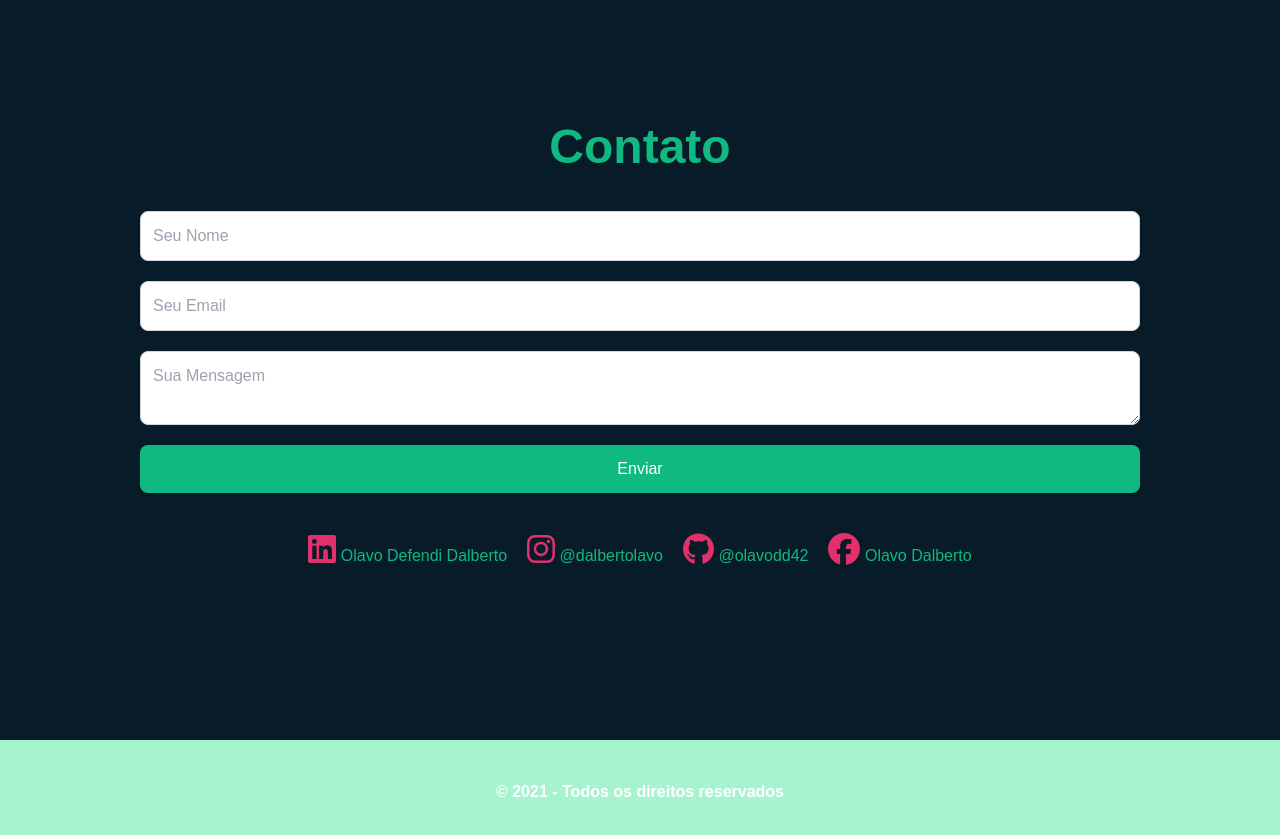
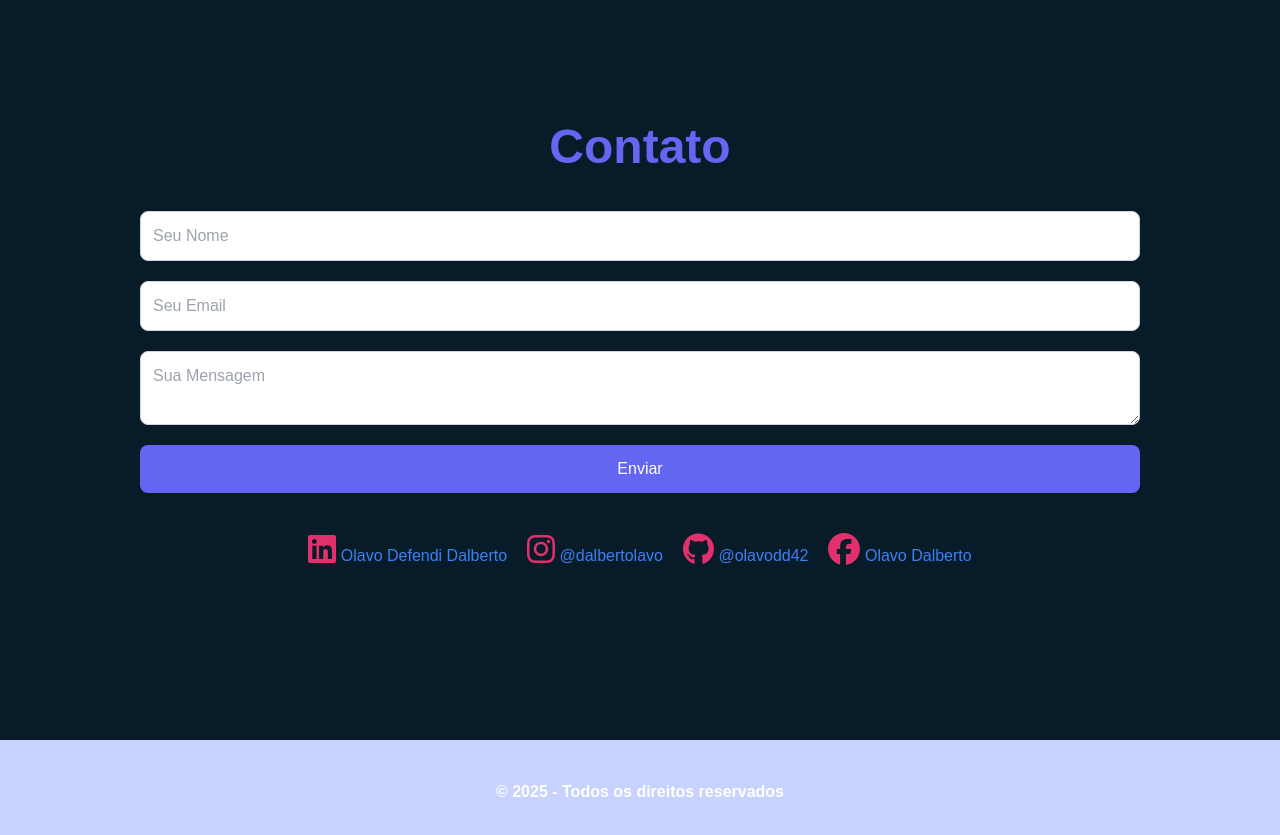
Before and after one commit to olavodd42/meu-portfolio, a React (Create React App) app: page / in a window 1280 px wide. Shown: the part 4180-5015 px from the top of the page. Built offline with nearby package versions, Linux system fonts and the light colour scheme.

Commit message:
corrige aparencia

```diff
--- a/src/components/Contact.js
+++ b/src/components/Contact.js
@@ -44,7 +44,7 @@ export default function Contact() {
             id="contact"
             className="my-40 align-center max-w-5xl mx-auto p-3"
         >
-            <h2 className="text-5xl font-bold text-emerald-500 text-center">
+            <h2 className="text-5xl font-bold text-indigo-500 text-center">
                 Contato
             </h2>
             <form
@@ -79,22 +79,22 @@ export default function Contact() {
                 />
                 <button
                     type="submit"
-                    className="p-3 bg-emerald-500 text-white rounded-lg hover:bg-emerald-600 transition duration-300"
+                    className="p-3 bg-indigo-500 text-white rounded-lg hover:bg-blue-600 transition duration-300"
                 >
                     Enviar
                 </button>
             </form>
             <div className="flex justify-center gap-5 mt-10">
-                <a href="https://www.linkedin.com/in/olavo-defendi-dalberto-050144235" target="_blank" rel="noopener noreferrer" className="text-emerald-500 hover:text-emerald-600 transition duration-300">
+                <a href="https://www.linkedin.com/in/olavo-defendi-dalberto-050144235" target="_blank" rel="noopener noreferrer" className="text-blue-500 hover:text-blue-600 transition duration-300">
                 <FontAwesomeIcon icon={faLinkedin} size="2x" color="#E1306C" /> Olavo Defendi Dalberto
                 </a>
-                <a href="https://www.instagram.com/dalbertolavo" target="_blank" rel="noopener noreferrer" className="text-emerald-500 hover:text-emerald-600 transition duration-300">
+                <a href="https://www.instagram.com/dalbertolavo" target="_blank" rel="noopener noreferrer" className="text-blue-500 hover:text-blue-600 transition duration-300">
                 <FontAwesomeIcon icon={faInstagram} size="2x" color="#E1306C" /> @dalbertolavo
                 </a>
-                <a href="https://www.github.com/olavodd42" target="_blank" rel="noopener noreferrer" className="text-emerald-500 hover:text-emerald-600 transition duration-300">
+                <a href="https://www.github.com/olavodd42" target="_blank" rel="noopener noreferrer" className="text-blue-500 hover:text-blue-600 transition duration-300">
                 <FontAwesomeIcon icon={faGithub} size="2x" color="#E1306C" /> @olavodd42
                 </a>
-                <a href="https://www.facebook.com/OlavoDDalberto" target="_blank" rel="noopener noreferrer" className="text-emerald-500 hover:text-emerald-600 transition duration-300">
+                <a href="https://www.facebook.com/OlavoDDalberto" target="_blank" rel="noopener noreferrer" className="text-blue-500 hover:text-blue-600 transition duration-300">
                 <FontAwesomeIcon icon={faFacebook} size="2x" color="#E1306C" /> Olavo Dalberto
                 </a>
             </div>
--- a/src/components/Footer.js
+++ b/src/components/Footer.js
@@ -1,9 +1,9 @@
 // Footer.js
 export default function Footer() {
     return (
-        <section className="p-10 bg-emerald-200 flex justify-center">
+        <section className="p-10 bg-indigo-200 flex justify-center">
             <p className="font-bold">
-                &copy; 2021 - Todos os direitos reservados
+                &copy; 2025 - Todos os direitos reservados
             </p>
         </section>
     );
```
